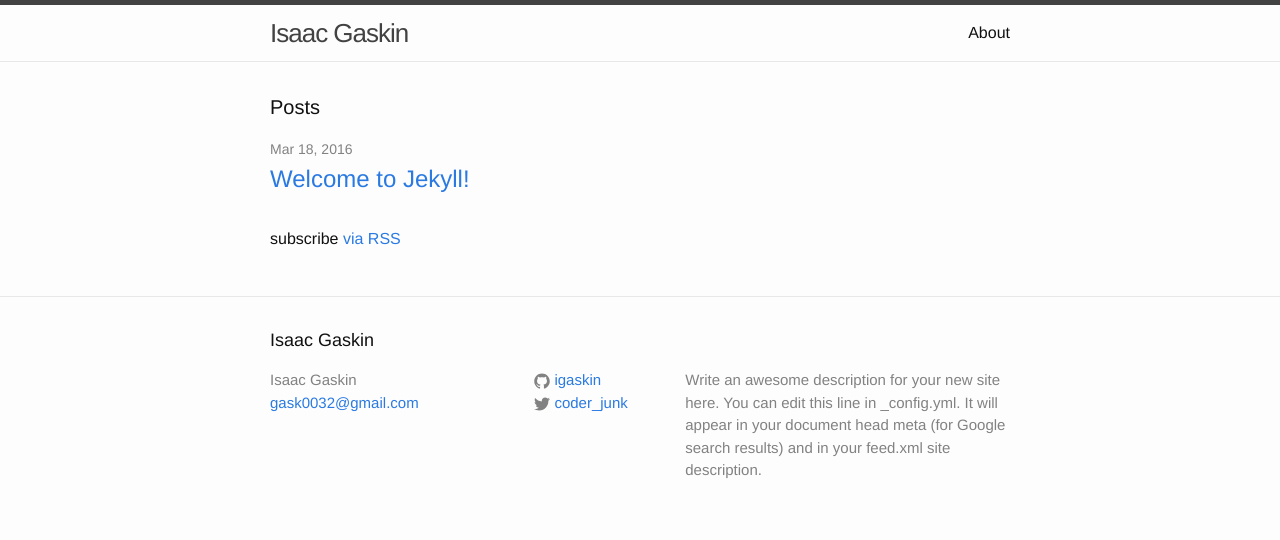
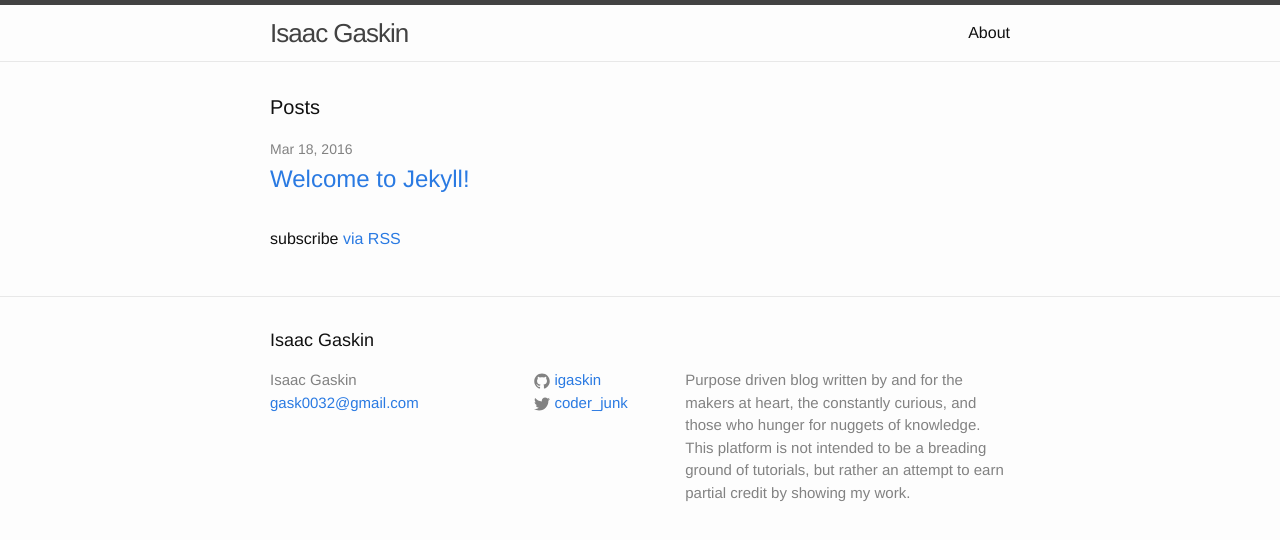
Before and after one commit to iGaskin/igaskin.github.io, a Jekyll site: the page built from index.html, in a window 1280 px wide. Shown: the top 540 px of the page. Built offline with Jekyll 4.4.1, drawn with Linux system fonts in a browser that asks for light colours.

Commit message:
Added Google Adsense an Analytics

```diff
--- a/_config.yml
+++ b/_config.yml
@@ -9,9 +9,10 @@
 title: Isaac Gaskin
 email: gask0032@gmail.com
 description: > # this means to ignore newlines until "baseurl:"
-  Write an awesome description for your new site here. You can edit this
-  line in _config.yml. It will appear in your document head meta (for
-  Google search results) and in your feed.xml site description.
+  Purpose driven blog written by and for the makers at heart, the constantly curious,
+  and those who hunger for nuggets of knowledge.  This platform is not intended
+  to be a breading ground of tutorials, but rather an attempt to earn partial
+  credit by showing my work.
 baseurl: "" # the subpath of your site, e.g. /blog
 url: "http://igaskin.github.io" # the base hostname & protocol for your site
 twitter_username: coder_junk
--- a/_layouts/post.html
+++ b/_layouts/post.html
@@ -11,5 +11,6 @@ layout: default
   <div class="post-content" itemprop="articleBody">
     {{ content }}
   </div>
+  {% include advertising.html %}
 
 </article>
```
Also changed, not shown: _drafts/2016-03-17-welcome-to-jekyll.markdown (added, +25 -0 lines), _drafts/vagrant-vanillia-build-template.markdown (added, +17 -0 lines), _includes/advertisements.html (added, +10 -0 lines), _includes/head.html (+10 -0 lines).
